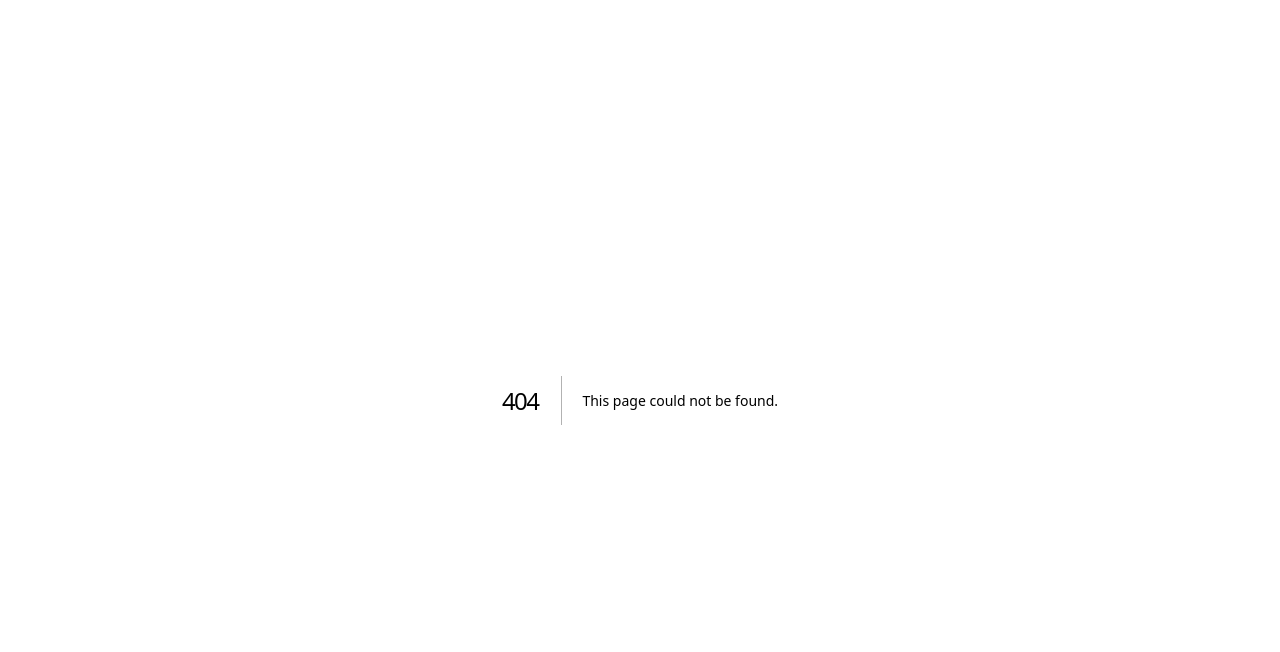
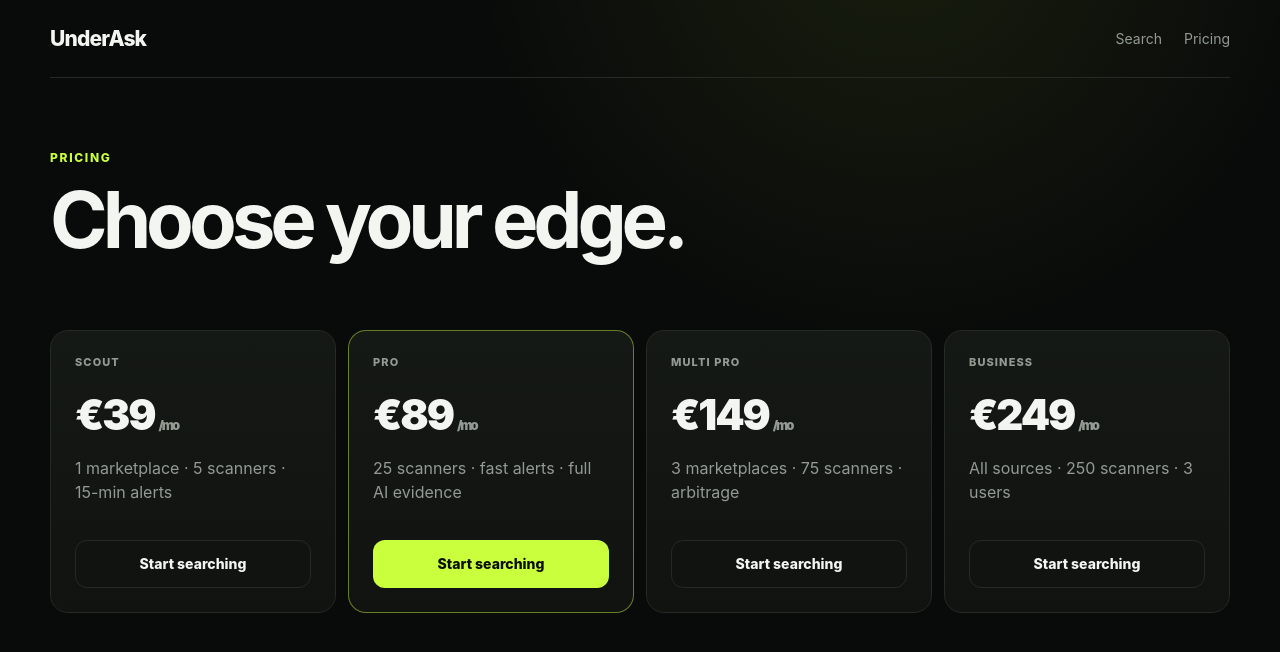
Before and after one commit to maxxvrm-afk/UnderAsk, a Next.js app: page /pricing in a window 1280 px wide. Before the commit this address had no page. Shown: the top 652 px of the page. Built offline with nearby package versions, Linux system fonts and the light colour scheme.

Commit message:
Add search and pricing routes

```diff
--- /dev/null
+++ b/src/app/pricing/page.tsx
@@ -0,0 +1,11 @@
+const plans=[
+{name:"Scout",price:"€39",desc:"1 marketplace · 5 scanners · 15-min alerts"},
+{name:"Pro",price:"€89",desc:"25 scanners · fast alerts · full AI evidence",featured:true},
+{name:"Multi Pro",price:"€149",desc:"3 marketplaces · 75 scanners · arbitrage"},
+{name:"Business",price:"€249",desc:"All sources · 250 scanners · 3 users"}
+];
+export default function Pricing(){
+ return <main className="shell"><nav className="nav"><a className="brand" href="/">UnderAsk</a><div className="navLinks"><a href="/search">Search</a><a href="/pricing">Pricing</a></div></nav>
+ <section className="searchHero"><div className="eyebrow">PRICING</div><h1>Choose your edge.</h1></section>
+ <section className="pricingGrid">{plans.map(p=><article className={"priceCard "+(p.featured?"featured":"")} key={p.name}><div className="source">{p.name}</div><div className="price">{p.price}<span>/mo</span></div><p>{p.desc}</p><a className={p.featured?"buttonPrimary":"buttonGhost"} href="/search">Start searching</a></article>)}</section></main>
+}
```
Also changed, not shown: src/app/search/page.tsx (added, +11 -0 lines).
